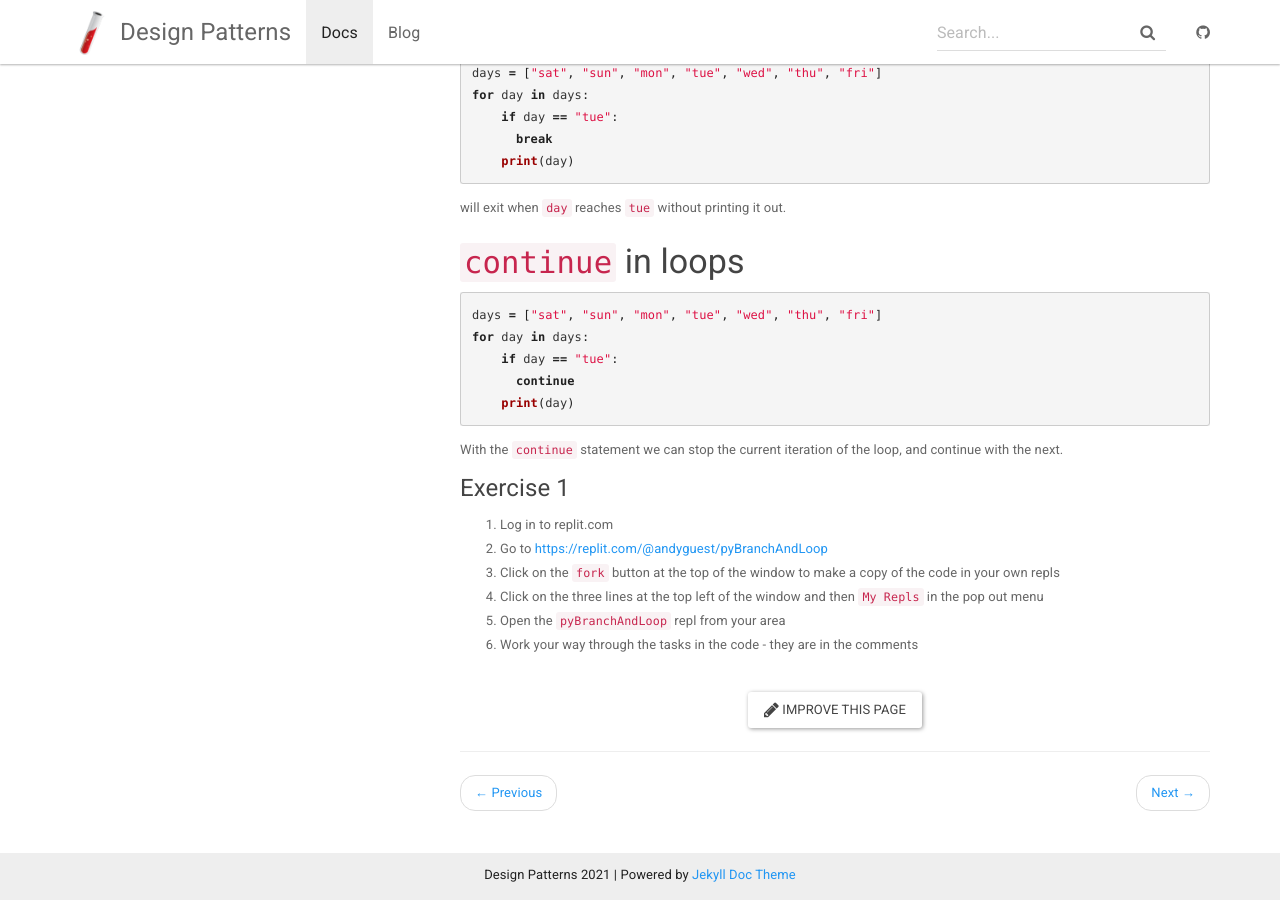
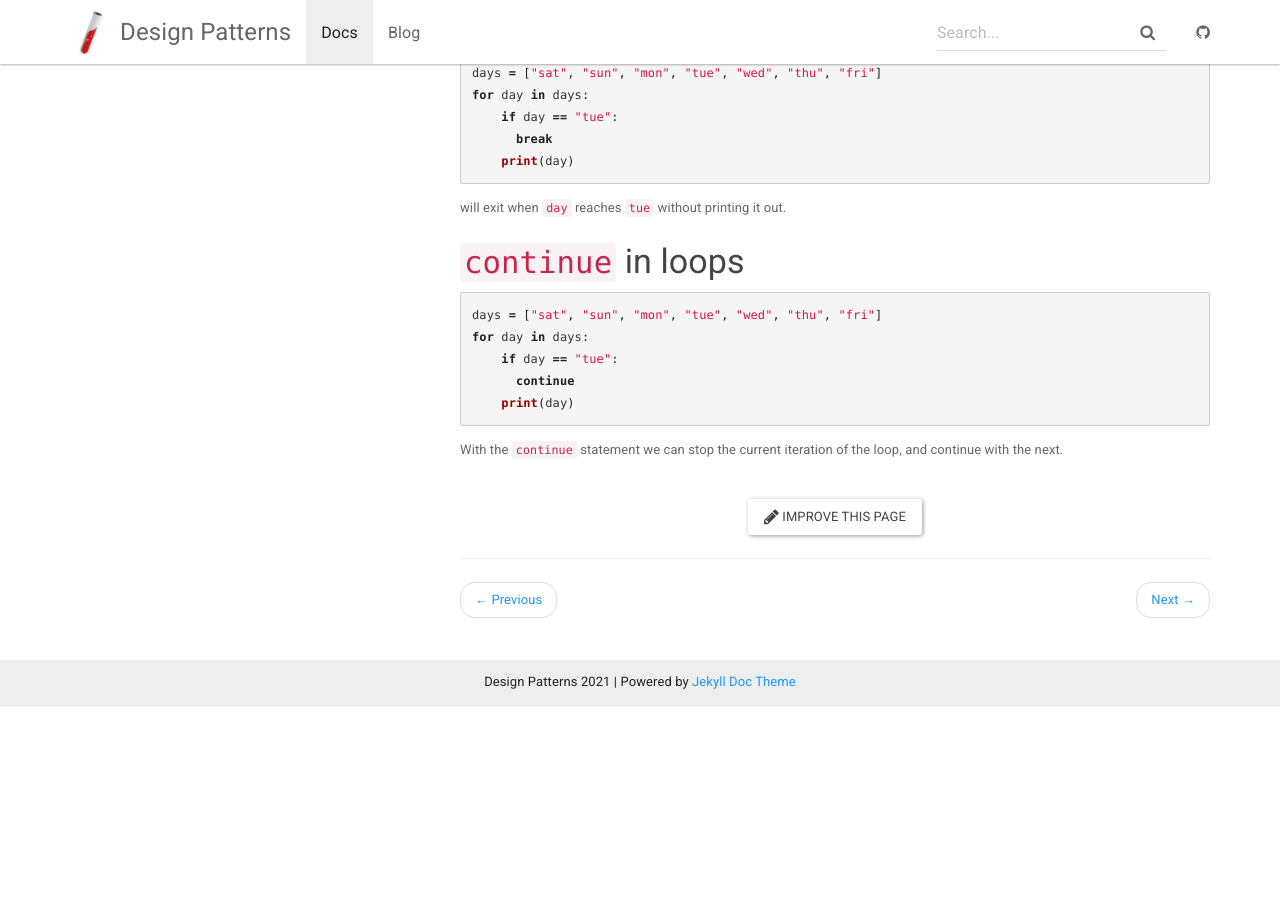
Before and after one commit to andyguestysj/dp4g, a Jekyll site: the page built from _docs/topics/2-python/py-3.md, in a window 1280 px wide and 900 px high, scrolled down 2298 px. Built offline with Jekyll 4.4.1, drawn with Linux system fonts in a browser that asks for light colours; after the commit the page ends 3005 px from its top, so only the background shows below that.

Commit message:
fixing links

````diff
--- a/_docs/topics/2-python/py-3.md
+++ b/_docs/topics/2-python/py-3.md
@@ -114,14 +114,3 @@ for day in days:
     print(day)
 ```
 With the `continue` statement we can stop the current iteration of the loop, and continue with the next.
-
-
-
-#### Exercise 1
-
-1. Log in to replit.com
-2. Go to [https://replit.com/@andyguest/pyBranchAndLoop](https://replit.com/@andyguest/pyBranchAndLoop)
-3. Click on the `fork` button at the top of the window to make a copy of the code in your own repls
-4. Click on the three lines at the top left of the window and then `My Repls` in the pop out menu
-5. Open the `pyBranchAndLoop` repl from your area
-6. Work your way through the tasks in the code - they are in the comments
````
Also changed, not shown: _docs/topics/2-python/py-5.md (+5 -5 lines), _docs/topics/2-python/py-intro.md (+2 -2 lines), _docs/topics/2-python/py-vsc.md (+1 -0 lines).
